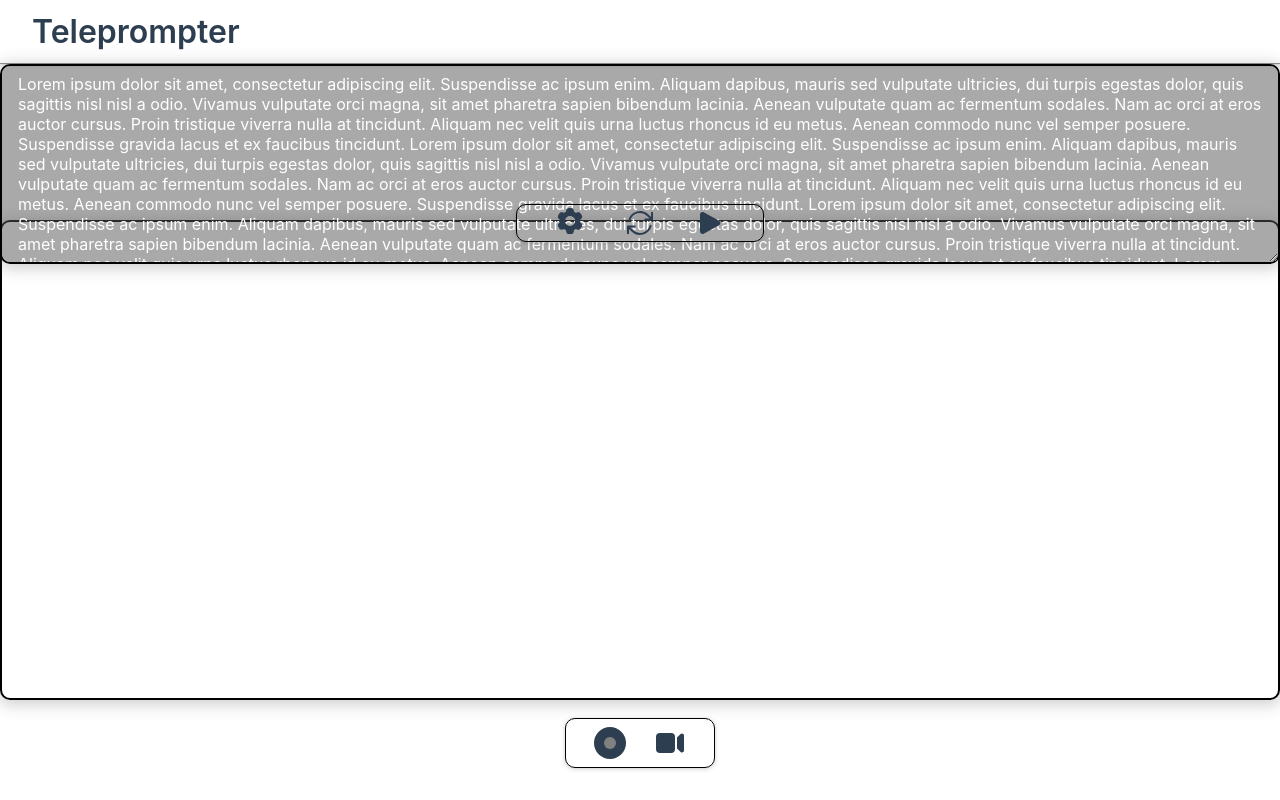
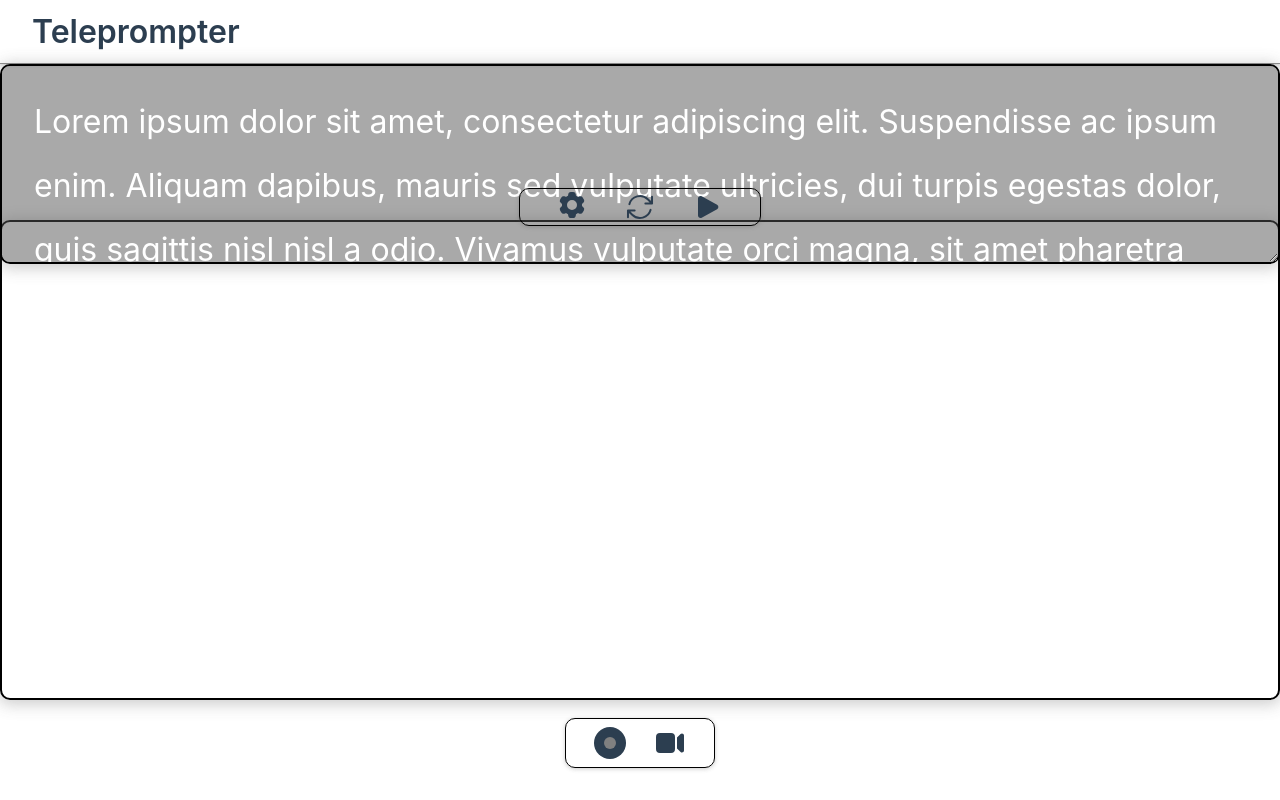
Before and after one commit to Therealjustindude/vue-teleprompter, a Vue app: page / in a window 1280 px wide. Built offline with nearby package versions, Linux system fonts and the light colour scheme; no server answers; the HTML template or start-up script is replaced by a standard one.

Commit message:
remaned teleprompter ref. added ref and script wrapper. Added a watcher for stoping and starting teleprompter. Binded fontSize to style of p element.

```diff
--- a/src/components/TeleprompterComponent.vue
+++ b/src/components/TeleprompterComponent.vue
@@ -1,16 +1,26 @@
 <script setup lang="ts">
-import { ref } from 'vue'
+import { computed, ref, watch } from 'vue'
 import TeleprompterController from './TeleprompterController.vue'
+import { useTeleprompterStore } from '@/stores/teleprompter'
+
 defineProps<{
   script: string
 }>()
-const refEl = ref<HTMLElement | null>(null)
+const teleprompterStore = useTeleprompterStore()
 let isDragging = false
 let startX: number, startY: number, startLeft: number, startTop: number
+const teleprompterContainerRef = ref<HTMLElement | null>(null)
+const textContainerRef = ref<HTMLElement | null>(null)
+let animationFrameId: number | null = null
+let position = 0
+
+const textStyle = computed(() => ({
+  fontSize: `${teleprompterStore.fontSizeSlider}px`,
+}))
 
 const isInBottomRightHandle = (e: MouseEvent | TouchEvent) => {
-  if (!refEl.value) return false
-  const rect = refEl.value.getBoundingClientRect()
+  if (!teleprompterContainerRef.value) return false
+  const rect = teleprompterContainerRef.value.getBoundingClientRect()
   const resizeHandleMargin = 10
   let isInHorizontalHandle: boolean = false
   let isInVerticalHandle: boolean = false
@@ -29,12 +39,12 @@ const onMouseDown = (e: MouseEvent) => {
   if (isInBottomRightHandle(e)) {
     return
   }
-  if (refEl.value && e.target === refEl.value) {
+  if (teleprompterContainerRef.value && e.target === teleprompterContainerRef.value) {
     isDragging = true
     startX = e.clientX
     startY = e.clientY
-    startLeft = parseInt(window.getComputedStyle(refEl.value).left, 10)
-    startTop = parseInt(window.getComputedStyle(refEl.value).top, 10)
+    startLeft = parseInt(window.getComputedStyle(teleprompterContainerRef.value).left, 10)
+    startTop = parseInt(window.getComputedStyle(teleprompterContainerRef.value).top, 10)
 
     document.addEventListener('mouseup', onMouseOrTouchUp)
     document.addEventListener('mousemove', onMouseMove)
@@ -45,12 +55,12 @@ const onTouchDown = (e: TouchEvent) => {
   if (isInBottomRightHandle(e)) {
     return
   }
-  if (refEl.value && e.target === refEl.value) {
+  if (teleprompterContainerRef.value && e.target === teleprompterContainerRef.value) {
     isDragging = true
     startX = e.touches[0].clientX
     startY = e.touches[0].clientY
-    startLeft = parseInt(window.getComputedStyle(refEl.value).left, 10)
-    startTop = parseInt(window.getComputedStyle(refEl.value).top, 10)
+    startLeft = parseInt(window.getComputedStyle(teleprompterContainerRef.value).left, 10)
+    startTop = parseInt(window.getComputedStyle(teleprompterContainerRef.value).top, 10)
 
     document.addEventListener('touchend', onMouseOrTouchUp)
     document.addEventListener('touchmove', onTouchMove)
@@ -58,7 +68,7 @@ const onTouchDown = (e: TouchEvent) => {
 }
 
 const onMouseMove = (e: MouseEvent) => {
-  if (isDragging && refEl.value) {
+  if (isDragging && teleprompterContainerRef.value) {
     const dx = e.clientX - startX
     const dy = e.clientY - startY
     // Get viewport boundaries
@@ -66,7 +76,7 @@ const onMouseMove = (e: MouseEvent) => {
     const viewportHeight = window.innerHeight
 
     // Element dimensions
-    const rect = refEl.value.getBoundingClientRect()
+    const rect = teleprompterContainerRef.value.getBoundingClientRect()
     const elementWidth = rect.width
     const elementHeight = rect.height
 
@@ -79,13 +89,13 @@ const onMouseMove = (e: MouseEvent) => {
       Math.max(startTop + dy, 0), // Prevent going beyond the top boundary
       viewportHeight - elementHeight, // Prevent going beyond the bottom boundary
     )
-    refEl.value.style.left = `${newLeft}px`
-    refEl.value.style.top = `${newTop}px`
+    teleprompterContainerRef.value.style.left = `${newLeft}px`
+    teleprompterContainerRef.value.style.top = `${newTop}px`
   }
 }
 
 const onTouchMove = (e: TouchEvent) => {
-  if (isDragging && refEl.value) {
+  if (isDragging && teleprompterContainerRef.value) {
     const dx = e.touches[0].clientX - startX
     const dy = e.touches[0].clientY - startY
     // Get viewport boundaries
@@ -93,7 +103,7 @@ const onTouchMove = (e: TouchEvent) => {
     const viewportHeight = window.innerHeight
 
     // Element dimensions
-    const rect = refEl.value.getBoundingClientRect()
+    const rect = teleprompterContainerRef.value.getBoundingClientRect()
     const elementWidth = rect.width
     const elementHeight = rect.height
 
@@ -106,8 +116,8 @@ const onTouchMove = (e: TouchEvent) => {
       Math.max(startTop + dy, 0), // Prevent going beyond the top boundary
       viewportHeight - elementHeight, // Prevent going beyond the bottom boundary
     )
-    refEl.value.style.left = `${newLeft}px`
-    refEl.value.style.top = `${newTop}px`
+    teleprompterContainerRef.value.style.left = `${newLeft}px`
+    teleprompterContainerRef.value.style.top = `${newTop}px`
   }
 }
 
@@ -121,12 +131,52 @@ const onMouseOrTouchUp = () => {
     document.removeEventListener('touchend', onMouseOrTouchUp)
   }
 }
+
+watch(
+  () => teleprompterStore.isPlaying,
+  (isPlaying: boolean) => {
+    if (isPlaying) {
+      startTeleprompterScroll()
+    } else {
+      stopTeleprompterScroll()
+    }
+  },
+)
+
+const startTeleprompterScroll = () => {
+  if (teleprompterStore.isPlaying && textContainerRef.value) {
+    position += Number(teleprompterStore.teleprompterSpeedSlider)
+    textContainerRef.value.style.transform = `translateY(-${position}px)`
+    animationFrameId = requestAnimationFrame(startTeleprompterScroll)
+  }
+}
+
+const stopTeleprompterScroll = () => {
+  if (animationFrameId !== null) {
+    cancelAnimationFrame(animationFrameId)
+    animationFrameId = null
+  }
+}
+
+const resetScroll = () => {
+  position = 0
+  if (textContainerRef.value) {
+    textContainerRef.value.style.transform = 'translateY(0px)'
+  }
+}
 </script>
 
 <template>
-  <div id="teleprompter" ref="refEl" @mousedown="onMouseDown" @touchstart="onTouchDown">
-    <p id="script">{{ script }}</p>
-    <TeleprompterController />
+  <div
+    id="teleprompter"
+    ref="teleprompterContainerRef"
+    @mousedown="onMouseDown"
+    @touchstart="onTouchDown"
+  >
+    <div id="script-container" ref="textContainerRef">
+      <p id="script" :style="textStyle">{{ script }}</p>
+    </div>
+    <TeleprompterController @reset="resetScroll" />
   </div>
 </template>
 
@@ -146,14 +196,26 @@ const onMouseOrTouchUp = () => {
   border-radius: 10px;
   resize: both;
   overflow: auto;
-  padding: 8px 16px;
+  padding: 24px 32px;
   box-shadow: 0px 2px 16px 2px rgba(84, 84, 84, 0.3);
   z-index: 1000;
   display: flex;
   flex-direction: column;
   align-items: center;
+  justify-content: space-between;
+}
+#script-container {
+  display: flex;
+  flex-direction: column;
+  align-items: center;
+  pointer-events: none;
 }
 #teleprompter p {
   color: white;
+  font-size: 24px;
+  line-height: 4rem;
+  white-space: pre-wrap;
+  pointer-events: none;
+  transition: font-size 0.2s ease-in-out;
 }
 </style>
```
